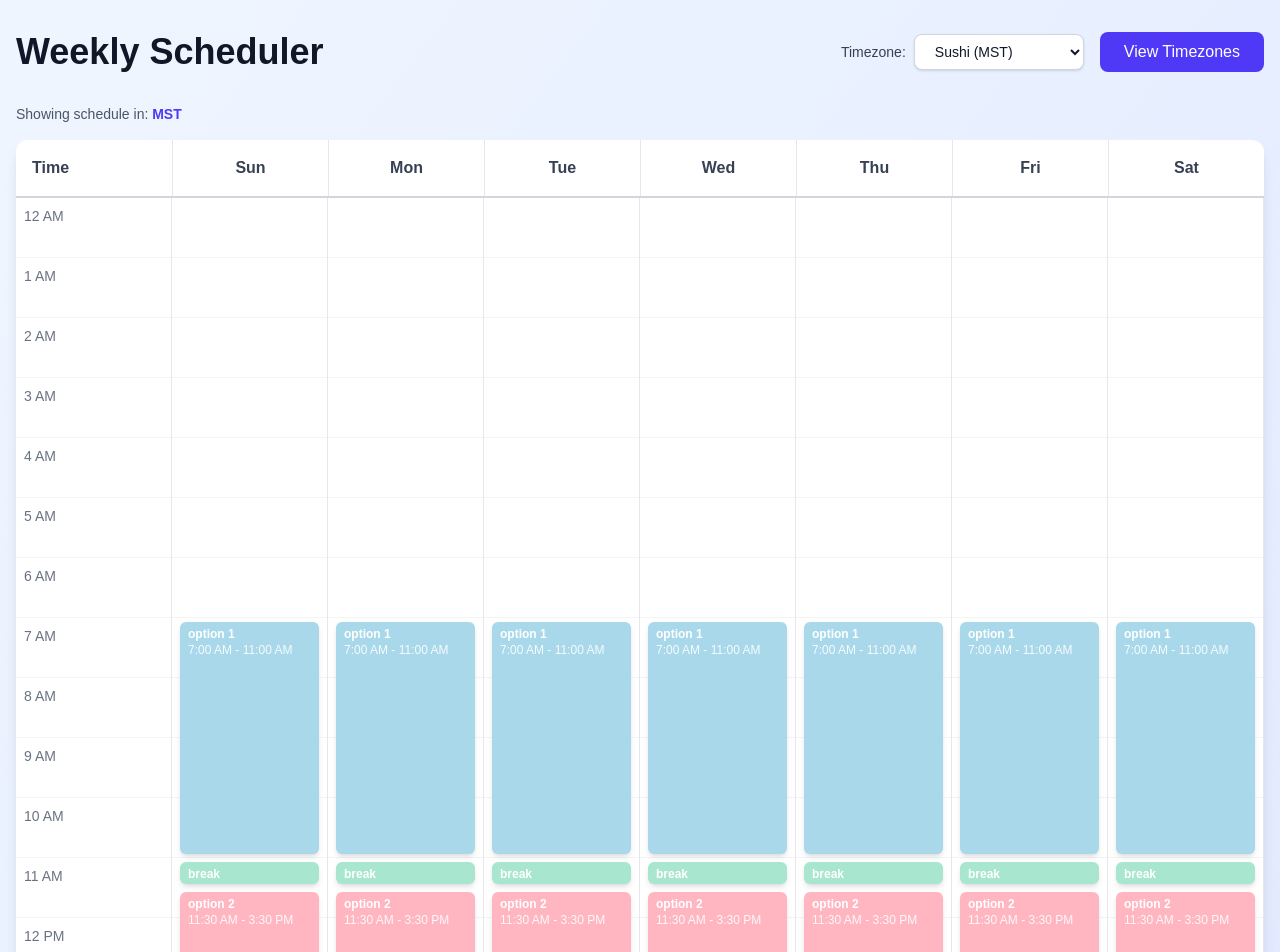
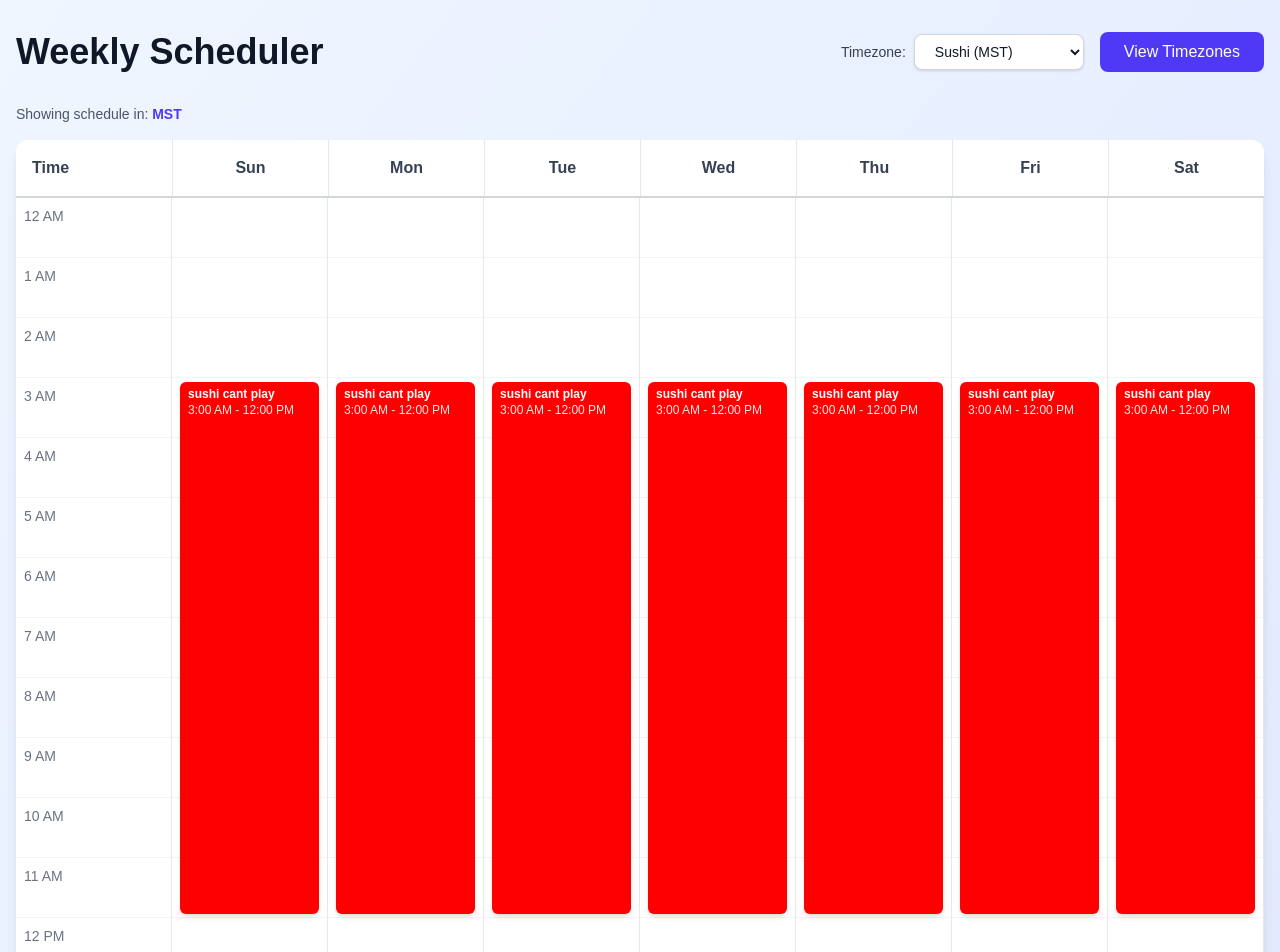
Before and after one commit to Micsushi/poegroupcalendar, a Next.js app: page /scheduler in a window 1280 px wide. Shown: the top 952 px of the page. Built offline with nearby package versions, Linux system fonts and the light colour scheme.

Commit message:
changed time

```diff
--- a/app/data.ts
+++ b/app/data.ts
@@ -11,59 +11,33 @@ export interface ScheduleEvent {
   endHour: number;
   endMinute: number;
   color?: string;
+  timezone?: string;
 }
 
 export const people: Person[] = [
   { name: "Sushi", timezone: "MST" },
-  { name: "Fluss", timezone: "CET+1" },
-  { name: "Rat", timezone: "CET+1" },
-  { name: "Nabeev", timezone: "CET+1" },
-  { name: "Gine", timezone: "GMT+8" },
+  { name: "Crack", timezone: "CET+1" },
   { name: "Penguin", timezone: "GMT+7" },
   { name: "Asd", timezone: "GMT+8" },
   { name: "Dingding", timezone: "GMT+8" },
 ];
 
 export const scheduleEvents: ScheduleEvent[] = [
-  { name: "option 1", day: 1, startHour: 7, startMinute: 0, endHour: 11, endMinute: 0, color: "#A8D8EA" },
-  { name: "break", day: 1, startHour: 11, startMinute: 0, endHour: 11, endMinute: 30, color: "#A8E6CF" },
-  { name: "option 2", day: 1, startHour: 11, startMinute: 30, endHour: 15, endMinute: 30, color: "#FFB6C1" },
-  { name: "break", day: 1, startHour: 15, startMinute: 30, endHour: 16, endMinute: 0, color: "#A8E6CF" },
-  { name: "option 3", day: 1, startHour: 16, startMinute: 0, endHour: 20, endMinute: 0, color: "#D4A5F3" },
+  // sushi cant play: 3am to noon MST time (red block)
+  { name: "sushi cant play", day: 1, startHour: 3, startMinute: 0, endHour: 12, endMinute: 0, color: "#FF0000" },
+  { name: "sushi cant play", day: 2, startHour: 3, startMinute: 0, endHour: 12, endMinute: 0, color: "#FF0000" },
+  { name: "sushi cant play", day: 3, startHour: 3, startMinute: 0, endHour: 12, endMinute: 0, color: "#FF0000" },
+  { name: "sushi cant play", day: 4, startHour: 3, startMinute: 0, endHour: 12, endMinute: 0, color: "#FF0000" },
+  { name: "sushi cant play", day: 5, startHour: 3, startMinute: 0, endHour: 12, endMinute: 0, color: "#FF0000" },
+  { name: "sushi cant play", day: 6, startHour: 3, startMinute: 0, endHour: 12, endMinute: 0, color: "#FF0000" },
+  { name: "sushi cant play", day: 7, startHour: 3, startMinute: 0, endHour: 12, endMinute: 0, color: "#FF0000" },
 
-  { name: "option 1", day: 2, startHour: 7, startMinute: 0, endHour: 11, endMinute: 0, color: "#A8D8EA" },
-  { name: "break", day: 2, startHour: 11, startMinute: 0, endHour: 11, endMinute: 30, color: "#A8E6CF" },
-  { name: "option 2", day: 2, startHour: 11, startMinute: 30, endHour: 15, endMinute: 30, color: "#FFB6C1" },
-  { name: "break", day: 2, startHour: 15, startMinute: 30, endHour: 16, endMinute: 0, color: "#A8E6CF" },
-  { name: "option 3", day: 2, startHour: 16, startMinute: 0, endHour: 20, endMinute: 0, color: "#D4A5F3" },
-
-  { name: "option 1", day: 3, startHour: 7, startMinute: 0, endHour: 11, endMinute: 0, color: "#A8D8EA" },
-  { name: "break", day: 3, startHour: 11, startMinute: 0, endHour: 11, endMinute: 30, color: "#A8E6CF" },
-  { name: "option 2", day: 3, startHour: 11, startMinute: 30, endHour: 15, endMinute: 30, color: "#FFB6C1" },
-  { name: "break", day: 3, startHour: 15, startMinute: 30, endHour: 16, endMinute: 0, color: "#A8E6CF" },
-  { name: "option 3", day: 3, startHour: 16, startMinute: 0, endHour: 20, endMinute: 0, color: "#D4A5F3" },
-
-  { name: "option 1", day: 4, startHour: 7, startMinute: 0, endHour: 11, endMinute: 0, color: "#A8D8EA" },
-  { name: "break", day: 4, startHour: 11, startMinute: 0, endHour: 11, endMinute: 30, color: "#A8E6CF" },
-  { name: "option 2", day: 4, startHour: 11, startMinute: 30, endHour: 15, endMinute: 30, color: "#FFB6C1" },
-  { name: "break", day: 4, startHour: 15, startMinute: 30, endHour: 16, endMinute: 0, color: "#A8E6CF" },
-  { name: "option 3", day: 4, startHour: 16, startMinute: 0, endHour: 20, endMinute: 0, color: "#D4A5F3" },
-
-  { name: "option 1", day: 5, startHour: 7, startMinute: 0, endHour: 11, endMinute: 0, color: "#A8D8EA" },
-  { name: "break", day: 5, startHour: 11, startMinute: 0, endHour: 11, endMinute: 30, color: "#A8E6CF" },
-  { name: "option 2", day: 5, startHour: 11, startMinute: 30, endHour: 15, endMinute: 30, color: "#FFB6C1" },
-  { name: "break", day: 5, startHour: 15, startMinute: 30, endHour: 16, endMinute: 0, color: "#A8E6CF" },
-  { name: "option 3", day: 5, startHour: 16, startMinute: 0, endHour: 20, endMinute: 0, color: "#D4A5F3" },
-
-  { name: "option 1", day: 6, startHour: 7, startMinute: 0, endHour: 11, endMinute: 0, color: "#A8D8EA" },
-  { name: "break", day: 6, startHour: 11, startMinute: 0, endHour: 11, endMinute: 30, color: "#A8E6CF" },
-  { name: "option 2", day: 6, startHour: 11, startMinute: 30, endHour: 15, endMinute: 30, color: "#FFB6C1" },
-  { name: "break", day: 6, startHour: 15, startMinute: 30, endHour: 16, endMinute: 0, color: "#A8E6CF" },
-  { name: "option 3", day: 6, startHour: 16, startMinute: 0, endHour: 20, endMinute: 0, color: "#D4A5F3" },
-
-  { name: "option 1", day: 7, startHour: 7, startMinute: 0, endHour: 11, endMinute: 0, color: "#A8D8EA" },
-  { name: "break", day: 7, startHour: 11, startMinute: 0, endHour: 11, endMinute: 30, color: "#A8E6CF" },
-  { name: "option 2", day: 7, startHour: 11, startMinute: 30, endHour: 15, endMinute: 30, color: "#FFB6C1" },
-  { name: "break", day: 7, startHour: 15, startMinute: 30, endHour: 16, endMinute: 0, color: "#A8E6CF" },
-  { name: "option 3", day: 7, startHour: 16, startMinute: 0, endHour: 20, endMinute: 0, color: "#D4A5F3" },
+  // crack cant play: 1am to 8am CET+1 time (red block)
+  { name: "crack cant play", day: 1, startHour: 1, startMinute: 0, endHour: 8, endMinute: 0, color: "#FF0000", timezone: "CET+1" },
+  { name: "crack cant play", day: 2, startHour: 1, startMinute: 0, endHour: 8, endMinute: 0, color: "#FF0000", timezone: "CET+1" },
+  { name: "crack cant play", day: 3, startHour: 1, startMinute: 0, endHour: 8, endMinute: 0, color: "#FF0000", timezone: "CET+1" },
+  { name: "crack cant play", day: 4, startHour: 1, startMinute: 0, endHour: 8, endMinute: 0, color: "#FF0000", timezone: "CET+1" },
+  { name: "crack cant play", day: 5, startHour: 1, startMinute: 0, endHour: 8, endMinute: 0, color: "#FF0000", timezone: "CET+1" },
+  { name: "crack cant play", day: 6, startHour: 1, startMinute: 0, endHour: 8, endMinute: 0, color: "#FF0000", timezone: "CET+1" },
+  { name: "crack cant play", day: 7, startHour: 1, startMinute: 0, endHour: 8, endMinute: 0, color: "#FF0000", timezone: "CET+1" },
 ];
--- a/app/scheduler/page.tsx
+++ b/app/scheduler/page.tsx
@@ -35,16 +35,17 @@ export default function Scheduler() {
     }> = [];
 
     scheduleEvents.forEach((event) => {
+      const eventTimezone = event.timezone || BASE_TIMEZONE;
       const startConverted = convertEventTime(
         event.startHour,
         event.startMinute,
-        BASE_TIMEZONE,
+        eventTimezone,
         selectedTimezone
       );
       const endConverted = convertEventTime(
         event.endHour,
         event.endMinute,
-        BASE_TIMEZONE,
+        eventTimezone,
         selectedTimezone
       );
 
```
